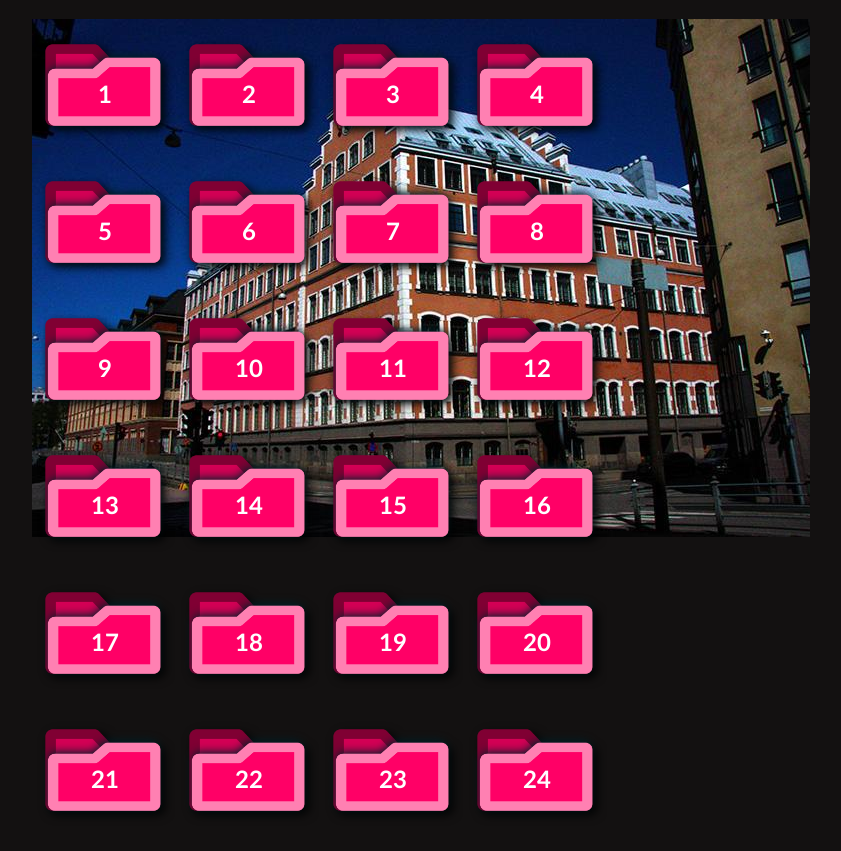
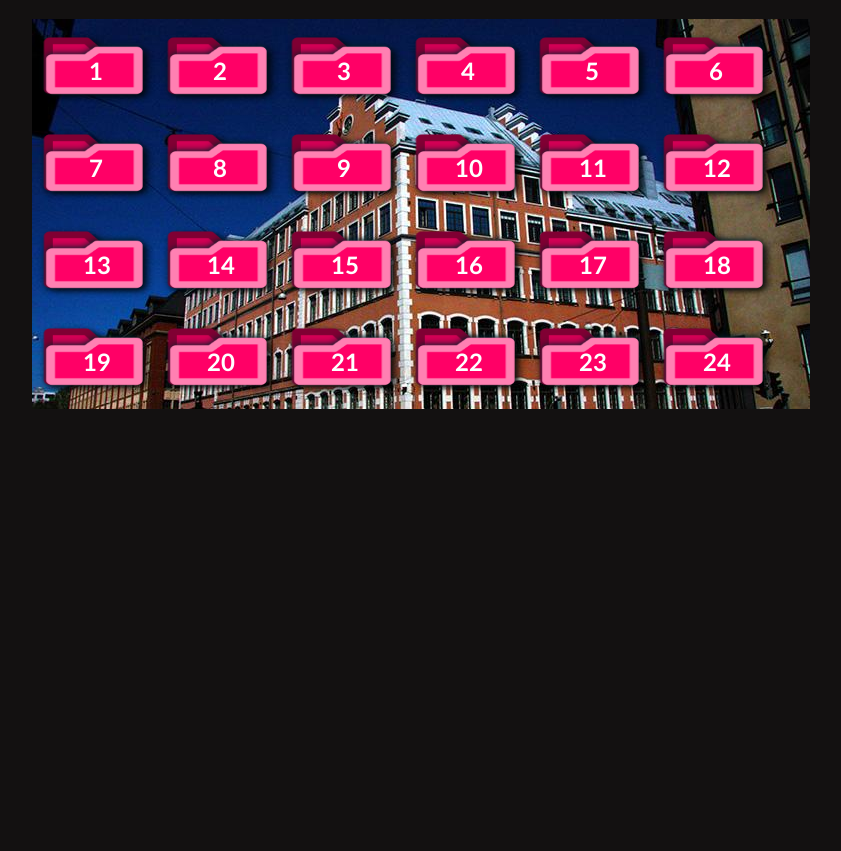
Before and after one commit to Freited/hiq-happy-calendar, a website: page calendar-home/calendar-home.html in a window 1280 px wide. Shown: the part 84-935 px from the top of the page, without its empty margins (40-881 px from the left). After the commit the page ends 800 px from the top, so only its background shows below. Drawn offline with Linux system fonts and the light colour scheme.

Commit message:
feat[0003]: Fit dates in to image - Change removed extra tr in calendar-home - Change element style bottom in css

```diff
--- a/calendar-home/calendar-home.html
+++ b/calendar-home/calendar-home.html
@@ -17,7 +17,7 @@
                     <td>
                         <div class="container">
                             <input textarea="1" onclick="window.location='http://localhost:3000/calendar-day-1/calendar-day-1'"
-                            type="image" src="./temp-images/pink-folder-icon.png" width="140" height="130">
+                            type="image" src="./temp-images/pink-folder-icon.png" width="120" height="90">
                             <div class="single-digit">
                             <h2>1</h2>
                             </div>
@@ -26,7 +26,7 @@
                     <td>
                         <div class="container">
                             <input onclick="window.location='http://localhost:3000/calendar-day-2/calendar-day-2'"
-                            type="image" src="./temp-images/pink-folder-icon.png" width="140" height="130">
+                            type="image" src="./temp-images/pink-folder-icon.png" width="120" height="90">
                             <div class="single-digit">
                             <h2>2</h2>
                             </div>
@@ -35,7 +35,7 @@
                     <td>
                         <div class="container">
                             <input onclick="window.location='http://localhost:3000/calendar-day-3/calendar-day-3'"
-                            type="image" src="./temp-images/pink-folder-icon.png" width="140" height="130">
+                            type="image" src="./temp-images/pink-folder-icon.png" width="120" height="90">
                             <div class="single-digit">
                             <h2>3</h2>
                             </div>
@@ -44,18 +44,16 @@
                     <td>
                         <div class="container">
                             <input onclick="window.location='http://localhost:3000/calendar-day-4/calendar-day-4'"
-                            type="image" src="./temp-images/pink-folder-icon.png" width="140" height="130">
+                            type="image" src="./temp-images/pink-folder-icon.png" width="120" height="90">
                             <div class="single-digit">
                             <h2>4</h2>
                             </div>
                         </div>
                     </td>
-                </tr>
-                <tr>
                     <td>
                         <div class="container">
                             <input onclick="window.location='http://localhost:3000/calendar-day-5/calendar-day-5'"
-                            type="image" src="./temp-images/pink-folder-icon.png" width="140" height="130">
+                            type="image" src="./temp-images/pink-folder-icon.png" width="120" height="90">
                             <div class="single-digit">
                             <h2>5</h2>
                             </div>
@@ -64,16 +62,18 @@
                     <td>
                         <div class="container">
                             <input onclick="window.location='http://localhost:3000/calendar-day-6/calendar-day-6'"
-                            type="image" src="./temp-images/pink-folder-icon.png" width="140" height="130">
+                            type="image" src="./temp-images/pink-folder-icon.png" width="120" height="90">
                             <div class="single-digit">
                             <h2>6</h2>
                             </div>
                         </div>
                     </td>
+                </tr>
+                <tr>
                     <td>
                         <div class="container">
                             <input onclick="window.location='http://localhost:3000/calendar-day-7/calendar-day-7'"
-                            type="image" src="./temp-images/pink-folder-icon.png" width="140" height="130">
+                            type="image" src="./temp-images/pink-folder-icon.png" width="120" height="90">
                             <div class="single-digit">
                             <h2>7</h2>
                             </div>
@@ -82,18 +82,16 @@
                     <td>
                         <div class="container">
                             <input onclick="window.location='http://localhost:3000/calendar-day-8/calendar-day-8'"
-                            type="image" src="./temp-images/pink-folder-icon.png" width="140" height="130">
+                            type="image" src="./temp-images/pink-folder-icon.png" width="120" height="90">
                             <div class="single-digit">
                             <h2>8</h2>
                             </div>
                         </div>
                     </td>
-                </tr>
-                <tr>
                     <td>
                         <div class="container">
                             <input onclick="window.location='http://localhost:3000/calendar-day-9/calendar-day-9'"
-                            type="image" src="./temp-images/pink-folder-icon.png" width="140" height="130">
+                            type="image" src="./temp-images/pink-folder-icon.png" width="120" height="90">
                             <div class="single-digit">
                             <h2>9</h2>
                             </div>
@@ -102,7 +100,7 @@
                     <td>
                         <div class="container">
                             <input onclick="window.location='http://localhost:3000/calendar-day-10/calendar-day-10'"
-                            type="image" src="./temp-images/pink-folder-icon.png" width="140" height="130">
+                            type="image" src="./temp-images/pink-folder-icon.png" width="120" height="90">
                             <div class="deci-digit">
                             <h2>10</h2>
                             </div>
@@ -111,7 +109,7 @@
                     <td>
                         <div class="container">
                             <input onclick="window.location='http://localhost:3000/calendar-day-11/calendar-day-11'"
-                            type="image" src="./temp-images/pink-folder-icon.png" width="140" height="130">
+                            type="image" src="./temp-images/pink-folder-icon.png" width="120" height="90">
                             <div class="deci-digit">
                             <h2>11</h2>
                             </div>
@@ -120,7 +118,7 @@
                     <td>
                         <div class="container">
                             <input onclick="window.location='http://localhost:3000/calendar-day-12/calendar-day-12'"
-                            type="image" src="./temp-images/pink-folder-icon.png" width="140" height="130">
+                            type="image" src="./temp-images/pink-folder-icon.png" width="120" height="90">
                             <div class="deci-digit">
                             <h2>12</h2>
                             </div>
@@ -131,7 +129,7 @@
                     <td>
                         <div class="container">
                             <input onclick="window.location='http://localhost:3000/calendar-day-13/calendar-day-13'"
-                            type="image" src="./temp-images/pink-folder-icon.png" width="140" height="130">
+                            type="image" src="./temp-images/pink-folder-icon.png" width="120" height="90">
                             <div class="deci-digit">
                             <h2>13</h2>
                             </div>
@@ -140,7 +138,7 @@
                     <td>
                         <div class="container">
                             <input onclick="window.location='http://localhost:3000/calendar-day-14/calendar-day-14'"
-                            type="image" src="./temp-images/pink-folder-icon.png" width="140" height="130">
+                            type="image" src="./temp-images/pink-folder-icon.png" width="120" height="90">
                             <div class="deci-digit">
                             <h2>14</h2>
                             </div>
@@ -149,7 +147,7 @@
                     <td>
                         <div class="container">
                             <input onclick="window.location='http://localhost:3000/calendar-day-15/calendar-day-15'"
-                            type="image" src="./temp-images/pink-folder-icon.png" width="140" height="130">
+                            type="image" src="./temp-images/pink-folder-icon.png" width="120" height="90">
                             <div class="deci-digit">
                             <h2>15</h2>
                             </div>
@@ -158,18 +156,16 @@
                     <td>
                         <div class="container">
                             <input onclick="window.location='http://localhost:3000/calendar-day-16/calendar-day-16'"
-                            type="image" src="./temp-images/pink-folder-icon.png" width="140" height="130">
+                            type="image" src="./temp-images/pink-folder-icon.png" width="120" height="90">
                             <div class="deci-digit">
                             <h2>16</h2>
                             </div>
                         </div>
                     </td>
-                </tr>
-                <tr>
                     <td>
                         <div class="container">
                             <input onclick="window.location='http://localhost:3000/calendar-day-17/calendar-day-17'"
-                            type="image" src="./temp-images/pink-folder-icon.png" width="140" height="130">
+                            type="image" src="./temp-images/pink-folder-icon.png" width="120" height="90">
                             <div class="deci-digit">
                             <h2>17</h2>
                             </div>
@@ -178,16 +174,18 @@
                     <td>
                         <div class="container">
                             <input onclick="window.location='http://localhost:3000/calendar-day-18/calendar-day-18'"
-                            type="image" src="./temp-images/pink-folder-icon.png" width="140" height="130">
+                            type="image" src="./temp-images/pink-folder-icon.png" width="120" height="90">
                             <div class="deci-digit">
                             <h2>18</h2>
                             </div>
                         </div>
                     </td>
+                </tr>
+                <tr>
                     <td>
                         <div class="container">
                             <input onclick="window.location='http://localhost:3000/calendar-day-19/calendar-day-19'"
-                            type="image" src="./temp-images/pink-folder-icon.png" width="140" height="130">
+                            type="image" src="./temp-images/pink-folder-icon.png" width="120" height="90">
                             <div class="deci-digit">
                             <h2>19</h2>
                             </div>
@@ -196,18 +194,16 @@
                     <td>
                         <div class="container">
                             <input onclick="window.location='http://localhost:3000/calendar-day-20/calendar-day-20'"
-                            type="image" src="./temp-images/pink-folder-icon.png" width="140" height="130">
+                            type="image" src="./temp-images/pink-folder-icon.png" width="120" height="90">
                             <div class="deci-digit">
                             <h2>20</h2>
                             </div>
                         </div>
                     </td>
-                </tr>
-                <tr>
                     <td>
                         <div class="container">
                             <input onclick="window.location='http://localhost:3000/calendar-day-21/calendar-day-21'"
-                            type="image" src="./temp-images/pink-folder-icon.png" width="140" height="130">
+                            type="image" src="./temp-images/pink-folder-icon.png" width="120" height="90">
                             <div class="deci-digit">
                             <h2>21</h2>
                             </div>
@@ -216,7 +212,7 @@
                     <td>
                         <div class="container">
                             <input onclick="window.location='http://localhost:3000/calendar-day-22/calendar-day-22'"
-                            type="image" src="./temp-images/pink-folder-icon.png" width="140" height="130">
+                            type="image" src="./temp-images/pink-folder-icon.png" width="120" height="90">
                             <div class="deci-digit">
                             <h2>22</h2>
                             </div>
@@ -225,7 +221,7 @@
                     <td>
                         <div class="container">
                             <input onclick="window.location='http://localhost:3000/calendar-day-23/calendar-day-23'"
-                            type="image" src="./temp-images/pink-folder-icon.png" width="140" height="130">
+                            type="image" src="./temp-images/pink-folder-icon.png" width="120" height="90">
                             <div class="deci-digit">
                             <h2>23</h2>
                             </div>
@@ -234,7 +230,7 @@
                     <td>
                         <div class="container">
                             <input onclick="window.location='http://localhost:3000/calendar-day-24/calendar-day-24'"
-                            type="image" src="./temp-images/pink-folder-icon.png" width="140" height="130">
+                            type="image" src="./temp-images/pink-folder-icon.png" width="120" height="90">
                             <div class="deci-digit">
                             <h2>24</h2>
                             </div>
--- a/calendar-home/css/style.css
+++ b/calendar-home/css/style.css
@@ -30,7 +30,7 @@ button {
 
 .single-digit {
   position: absolute;
-  bottom: 20%;
+  bottom: 10%;
   color: rgb(255, 255, 255);
   left: 45%;
   pointer-events: none;
@@ -38,7 +38,7 @@ button {
 
 .deci-digit {
   position: absolute;
-  bottom: 20%;
+  bottom: 10%;
   color: rgb(255, 255, 255);
   left: 40%;
   pointer-events: none;
```
